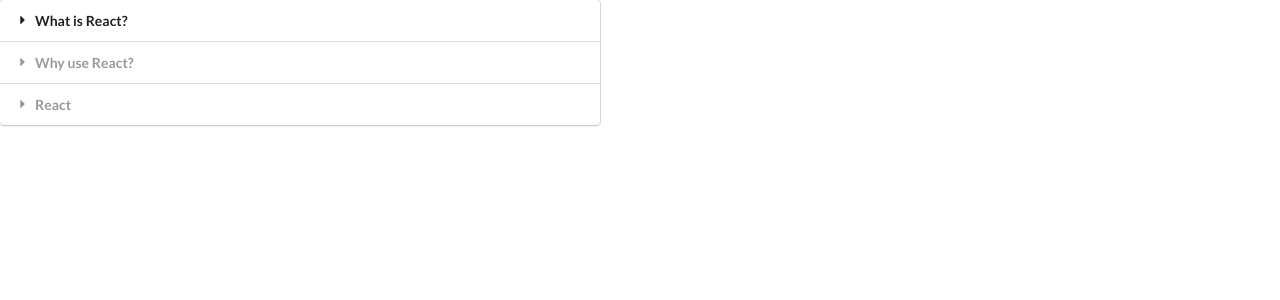
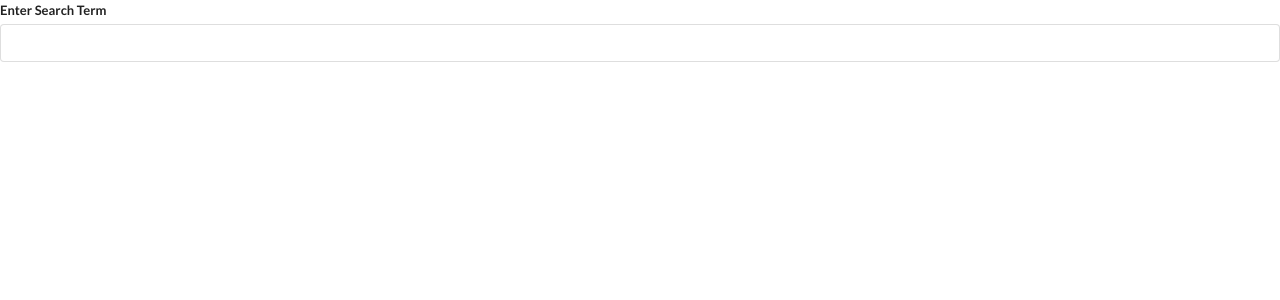
Before and after one commit to HristijanGjorgjioski/Widgets-App, a React (Create React App) app: page / in a window 1280 px wide. Shown: the top 300 px of the page. Built offline with nearby package versions, Linux system fonts and the light colour scheme.

Commit message:
created 'Search' component and now working on him

```diff
--- a/src/App.js
+++ b/src/App.js
@@ -1,5 +1,6 @@
 import React from 'react';
 import Accordion from './components/Accordion';
+import Search from './components/Search';
 
 const items = [
   {
@@ -19,7 +20,8 @@
 const App = () => {
   return (
     <div>
-      <Accordion items={items} />
+      <Search />
+      {/* <Accordion items={items} /> */}
     </div>
   );
 };
--- /dev/null
+++ b/src/components/Search.js
@@ -0,0 +1,22 @@
+import React, { useState } from 'react';
+
+const Search = () => {
+  const [term, setTerm] = useState('');
+
+  return (
+    <div>
+      <div className="ui form">
+        <div className="field">
+          <label>Enter Search Term</label>
+          <input
+            value={term}
+            onChange={(e) => setTerm(e.target.value)}
+            className="input"
+          />
+        </div>
+      </div>
+    </div>
+  );
+};
+
+export default Search;
```
